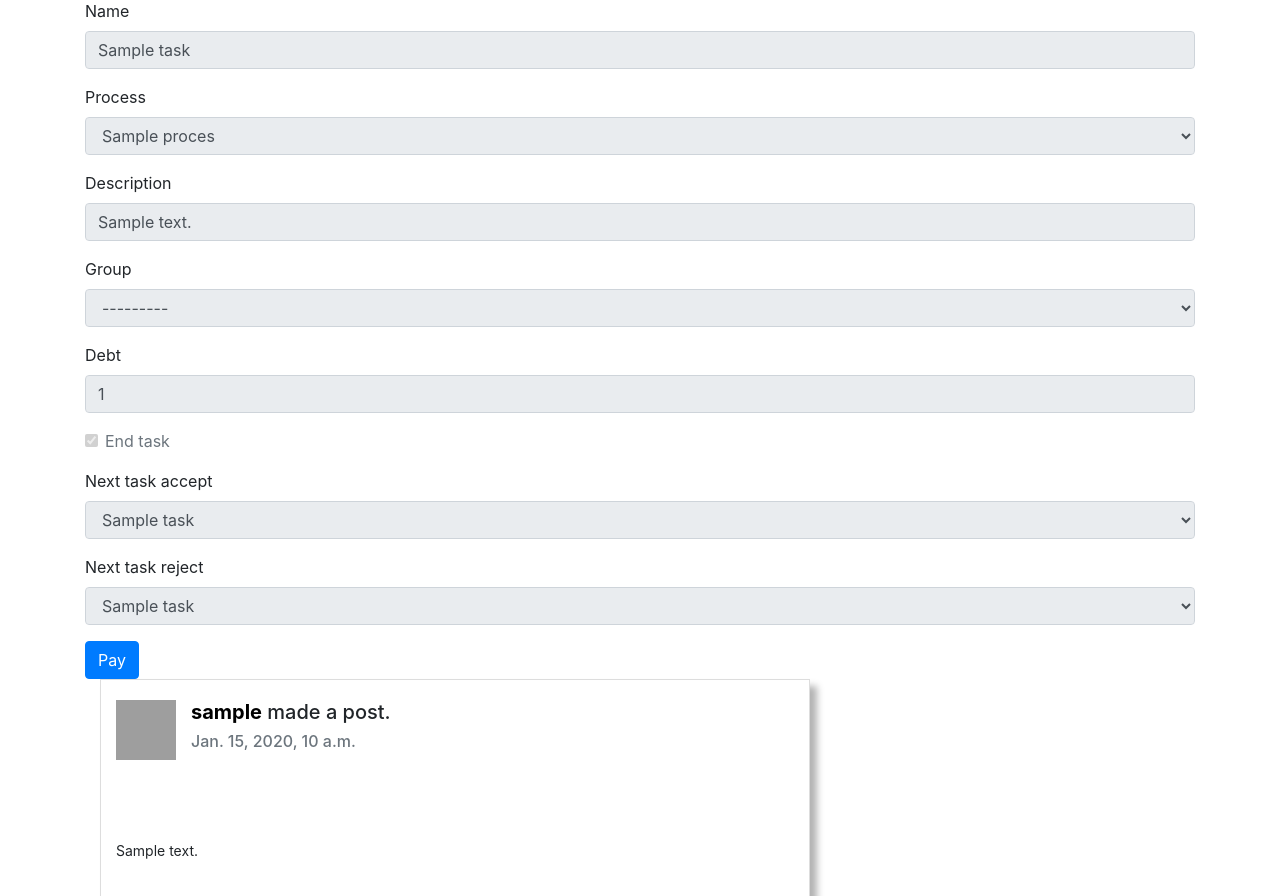
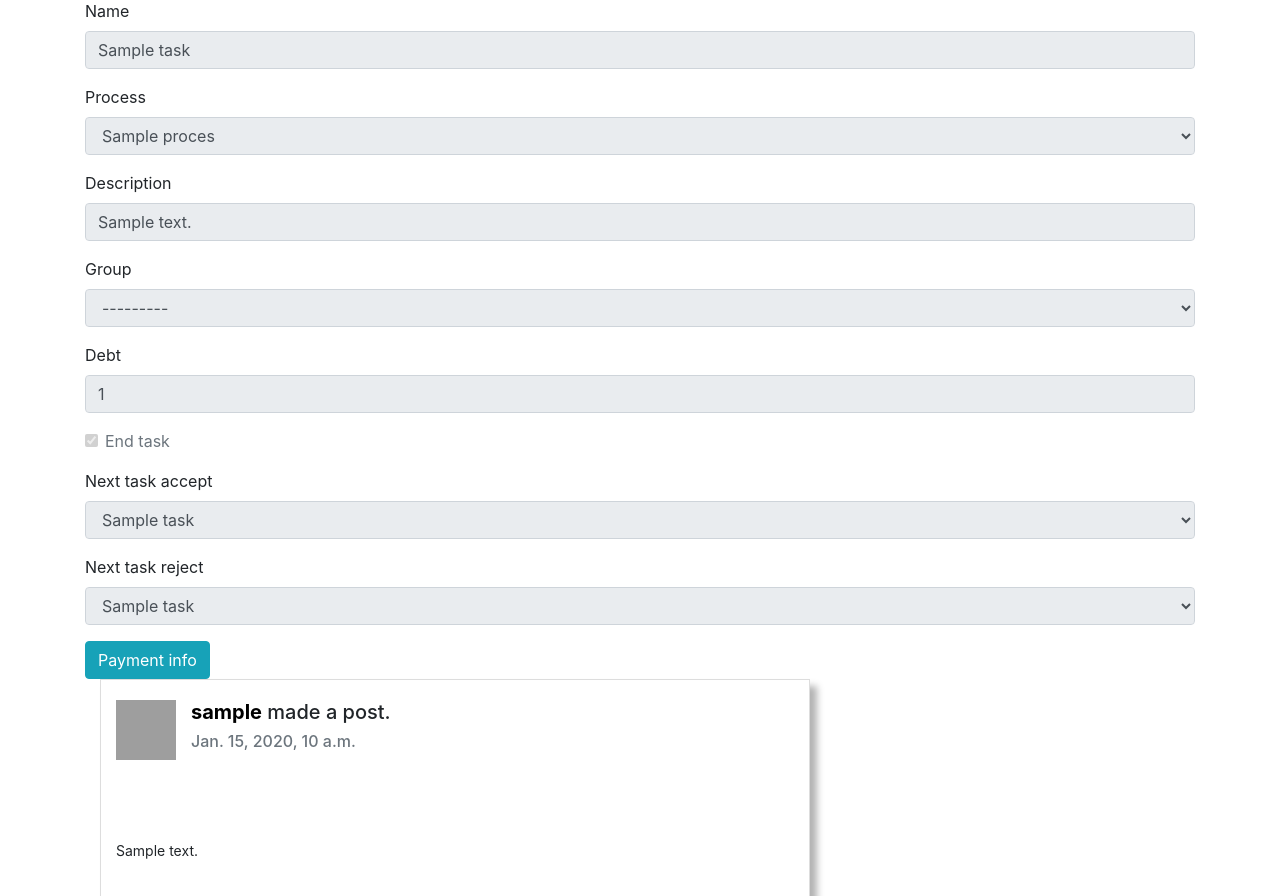
Before and after one commit to amirmohsen-am/graduation-system-project-fall96, a Django app: page /task_instance/1 in a window 1280 px wide. Shown: the part 81-977 px from the top of the page. Run offline with Django 3.2, Linux system fonts and the light colour scheme; a user stored in the database is signed in; tables that the repository leaves empty hold one stand-in row (values such as "Sample post"); some libraries are stand-ins or nearby versions; grey boxes are pictures that could not be loaded.

Commit message:
add Payment

```diff
--- a/graduation_system/main/models.py
+++ b/graduation_system/main/models.py
@@ -4,6 +4,14 @@ from django.db import models
 # Create your models here.
 from django.forms import ModelForm
 from django import forms
+
+
+class Payment(models.Model):
+    bank = models.CharField(max_length=100, blank=False, default='Mellat')
+    card_number = models.IntegerField()
+    amount = models.IntegerField(blank=False)
+    payer = models.CharField(max_length=100, blank=True)
+    datetime = models.DateTimeField(blank=True, null=True)
 
 
 class Student(models.Model):
@@ -79,6 +87,8 @@ class TaskInstance(models.Model):
     task = models.ForeignKey(Task, blank=False)
     status = models.CharField(max_length=20, choices=TASK_STATUS, default='student_pending')
 
+    payment = models.ForeignKey(Payment, blank=True, null=True)
+
     def next_accept(self):
         next_task = self.task.next_task_accept
         return TaskInstance.objects.get(task=next_task, process_instance=self.process_instance)
@@ -86,7 +96,6 @@ class TaskInstance(models.Model):
     def next_reject(self):
         next_task = self.task.next_task_reject
         return TaskInstance.objects.get(task=next_task, process_instance=self.process_instance)
-
 
     def __str__(self):
         return self.task.name + "-instance-" + str(self.id)
@@ -135,3 +144,9 @@ class UserForm(ModelForm):
     class Meta:
         model = User
         fields = ['username', 'password', 'first_name', 'last_name', 'last_login']
+
+
+class PaymentForm(ModelForm):
+    class Meta:
+        model = Payment
+        fields = ['bank', 'card_number', 'amount', 'payer']
--- a/graduation_system/main/templates/main/task-instance.html
+++ b/graduation_system/main/templates/main/task-instance.html
@@ -16,10 +16,12 @@
 
         </form>
      <link rel="stylesheet" type="text/css" href="">
-
-
     {% buttons %}
-          <a type="submit" class="btn btn-primary" href="{% url 'bank-view' task_instance.id%}">Pay</a>
+        {% if not task_instance.payment %}
+            <a type="submit" class="btn btn-primary" href="{% url 'payment-new-view' task_instance.id %}">Pay debt</a>
+        {% else %}
+            <a type="submit" class="btn btn-info" href="{% url 'payment-view' task_instance.id %}">Payment info</a>
+        {% endif %}
     {% endbuttons %}
 
     {% for comments in task_instance.comment_set.all %}
--- a/graduation_system/main/urls.py
+++ b/graduation_system/main/urls.py
@@ -28,7 +28,8 @@ urlpatterns = [
     url(r'^process_delete/(?P<process_id>\d+)', views.process_delete, name='process-delete'),
     url(r'^process_instance_delete/(?P<p_id>\d+)', views.process_instance_delete, name='process-instance-delete'),
     url(r'^task_delete/(?P<task_id>\d+)', views.task_delete, name='task-delete'),
-    url(r'^bank/(?P<t_id>\d+)$', views.bank_view, name='bank-view'),
+    url(r'^payment_new/(?P<t_id>\d+)$', views.payment_new_view, name='payment-new-view'),
+    url(r'^payment/(?P<t_id>\d+)$', views.payment_view, name='payment-view'),
     url(r'^task_graph/(?P<process_id>\d+)$', views.task_graph, name='task-graph'),
 
 ]
--- a/graduation_system/main/views.py
+++ b/graduation_system/main/views.py
@@ -1,6 +1,9 @@
+import datetime
+
 from django import forms
 from django.contrib.auth.decorators import login_required, user_passes_test
 from django.contrib.auth.forms import UserChangeForm
+from django.forms.models import modelform_factory
 
 from django.shortcuts import render, get_object_or_404
 
@@ -13,7 +16,8 @@ from django.shortcuts import render, get_object_or_404, redirect
 from django.views.generic import DeleteView
 
 from main.utils import staff_check, student_check, user_is_student
-from main.models import Process, Task, ProcessForm, TaskForm, ProcessInstance, TaskInstance, UserForm, Comment
+from main.models import Process, Task, ProcessForm, TaskForm, ProcessInstance, TaskInstance, UserForm, Comment, Payment, \
+    PaymentForm
 from django.urls import reverse
 
 
@@ -66,19 +70,23 @@ def task_view(request, task_id):
 @user_passes_test(staff_check)
 def task_add(request, process_id):
     process = get_object_or_404(Process, id=process_id)
-    if request.method == 'POST':
-        form = TaskForm(request.POST, process_custom=process)
-        if form.is_valid():
-            form.save()
-            messages.success(request, 'Task has been created')
-            return redirect(reverse('process-view', args=[process_id]))
-            # return redirect(request.META.get('HTTP_REFERER'))
-    else:
-        form = TaskForm(process_custom=process)
-    form.fields["process"].initial = process
+    form = TaskForm(request.POST or None, process_custom=process, initial={'process': process})
+    # form.fields['process'].disabled = True
+
+    # process_name = request.POST.get('process', process.name)
+    # form.fields['process'].choices = [(process_name, process_name)]
+
+
+    if form.is_valid():
+        form.save()
+        messages.success(request, 'Task has been created')
+        return redirect(reverse('process-view', args=[process_id]))
+        # return redirect(request.META.get('HTTP_REFERER'))
+    # TODO: Bug in django field disable for ManyChoiceField
     form.fields['process'].widget.attrs['readonly'] = True
-    # form.fields['process'].widget.attrs['disabled'] = True
+    # form.fields['process'].widget.attrs['disabled'] = False
     return render(request, 'main/task_add.html', {'form': form})
+
 
 @login_required
 @user_passes_test(staff_check)
@@ -111,6 +119,7 @@ def process_delete(request, process_id):
     messages.success(request, 'Process has been deleted')
     process.delete()
     return redirect(request.META.get('HTTP_REFERER'))
+
 
 # new instance of process
 @login_required
@@ -167,6 +176,7 @@ def process_instance_delete(request, p_id):
     process_instance.delete()
     return redirect(request.META.get('HTTP_REFERER'))
 
+
 @login_required
 def process_instance_view(request, p_id):
     user = request.user
@@ -187,8 +197,8 @@ def process_instance_view(request, p_id):
                 else:
                     messages.success(request, 'Task successfully rejected')
                     process_instance.reject()
-            # if action == 'staff_done':
-            #     current_task.status = 'student_pending'
+                    # if action == 'staff_done':
+                    #     current_task.status = 'student_pending'
         if user_is_student(user):
             if action == 'student_done':
                 current_task.status = 'staff_pending'
@@ -268,13 +278,34 @@ def account_view(request):
 
 @login_required
 def contact_view(request):
-    processes = Process.objects.all()
-    return render(request, 'main/contact.html', {'processes': processes})
+    return render(request, 'main/contact.html')
+
 
 @login_required
-def bank_view(request, t_id):
-    processes = Process.objects.all()
-    return render(request, 'main/bank.html', {'processes': processes})
+def payment_new_view(request, t_id):
+    task_instance = get_object_or_404(TaskInstance, id=t_id)
+    form = PaymentForm(request.POST or None, initial={'amount': task_instance.task.debt})
+    form.fields['amount'].disabled = True
+
+    if form.is_valid():
+        payment = form.save(commit=False)
+        payment.datetime = datetime.datetime.now()
+        payment.save()
+        task_instance.payment = payment
+        task_instance.save()
+        messages.success(request, 'Payment was successful')
+        return redirect(reverse('task-instance-view', args=[t_id]))
+    return render(request, 'main/payment.html', {'form': form, 'new_payment': True})
+
+@login_required
+def payment_view(request, t_id):
+    task_instance = get_object_or_404(TaskInstance, id=t_id)
+    form = PaymentForm(instance=task_instance)
+    for field_name, field in form.fields.items():
+        field.widget.attrs['disabled'] = True
+
+    return render(request, 'main/payment.html', {'form': form})
+
 
 @login_required
 def task_graph(request, process_id):
```
Also changed, not shown: graduation_system/main/templates/main/bank.html (deleted, +0 -19 lines), graduation_system/main/templates/main/payment.html (added, +31 -0 lines), graduation_system/main/migrations/0009_auto_20180214_0148.py (added).
